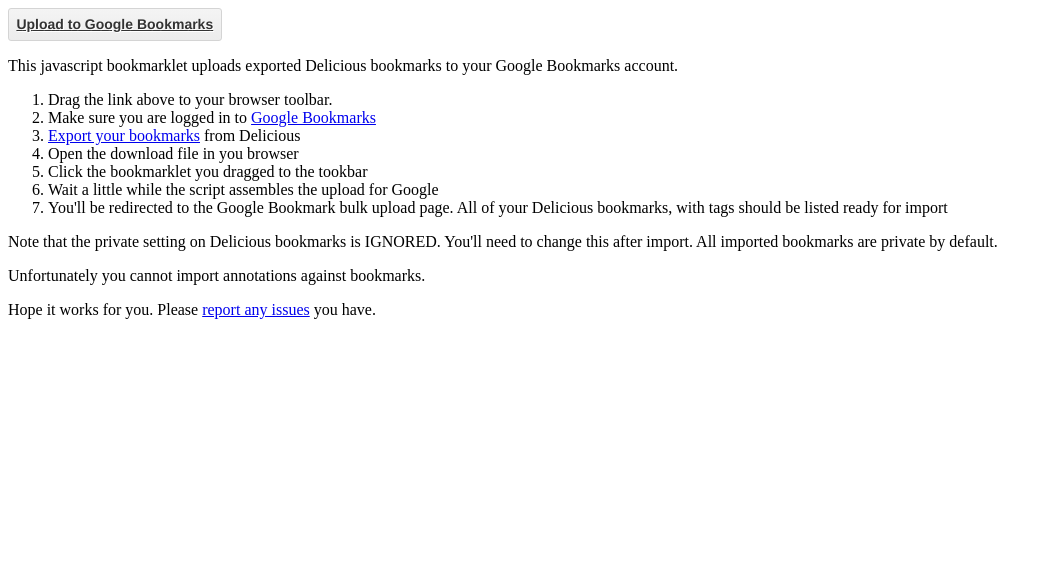
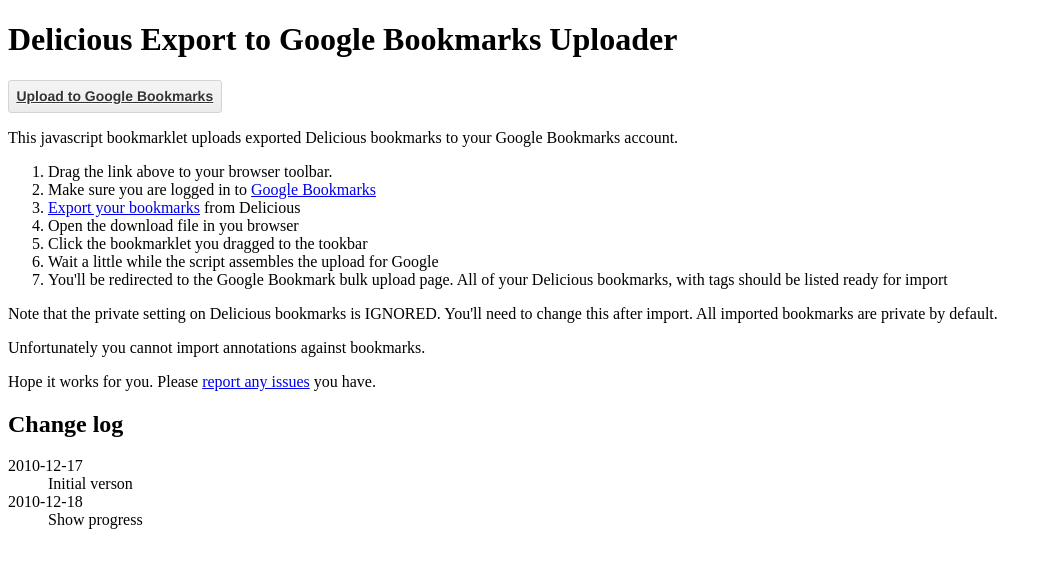
Before and after one commit to AndyHitchman/DeliciousToGoogleBookmarks, a plain HTML site: page index.html in a window 1280 px wide. Shown: the whole page, without its empty margins (0-1052 px from the left). Drawn offline with Linux system fonts and the light colour scheme.

Commit message:
Add change log to main page

```diff
--- a/index.html
+++ b/index.html
@@ -17,6 +17,7 @@
 </script>
 </head>
 <body>
+<h1>Delicious Export to Google Bookmarks Uploader</h1>
 <a style="font-family: helvetica,arial,sans-serif;display: inline-block;padding: 1ex;font-size: 14px;font-weight: bold;color: #333;text-shadow: 1px 1px 0 white;white-space: nowrap;cursor: pointer;border: 1px solid #D4D4D4;-webkit-border-radius: 3px;-moz-border-radius: 3px;border-radius: 3px;background: #F4F4F4;filter: progid:DXImageTransform.Microsoft.gradient(GradientType=0,startColorstr='#F4F4F4',endColorstr='#ECECEC');background: -webkit-gradient(linear,left top,left bottom,from(#F4F4F4),to(#ECECEC));background: -moz-linear-gradient(top,#F4F4F4,#ECECEC);border-top-left-radius: 3px 3px;border-top-right-radius: 3px 3px;border-bottom-right-radius: 3px 3px;border-bottom-left-radius: 3px 3px;"
    href="javascript:(function(){
   dynaLoad=document.createElement('SCRIPT');
@@ -45,5 +46,14 @@
 <p>
 Hope it works for you. Please <a href="https://github.com/AndyHitchman/DeliciousToGoogleBookmarks/issues">report any issues</a> you have.
 </p>
+<h2>Change log</h2>
+<p>
+<dl>
+    <dt>2010-12-17</dt>
+    <dd>Initial verson</dd>
+    <dt>2010-12-18</dt>
+    <dd>Show progress</dd>
+</dl>
+</p>
 </body>
 </html>
```
